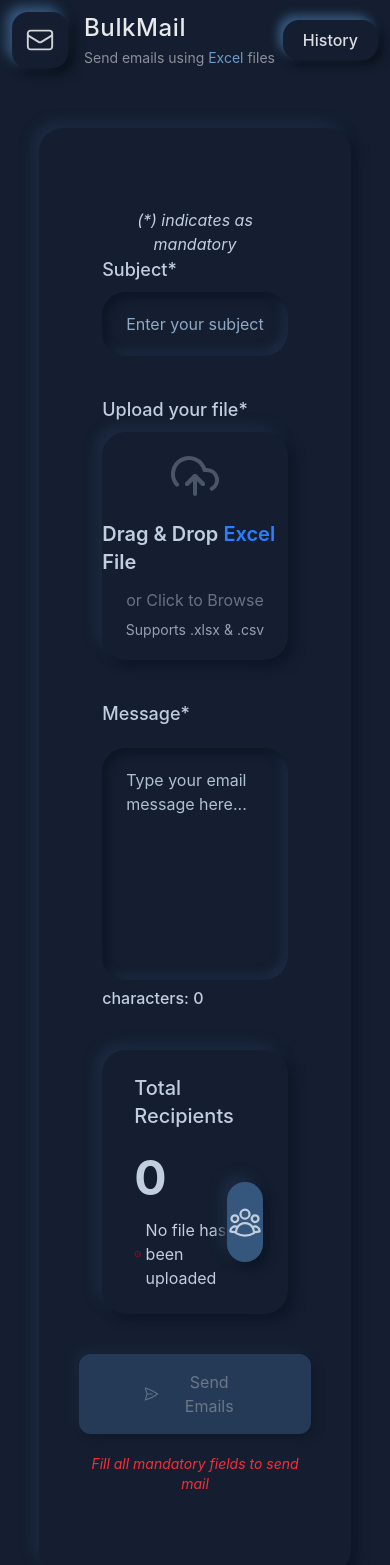
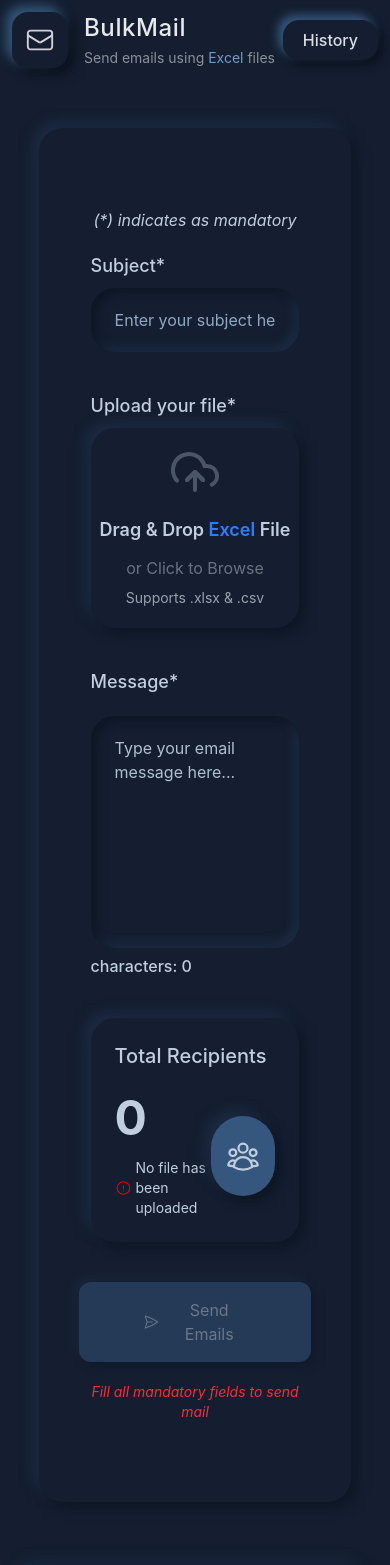
Before and after one commit to rajak1122/BulkMail, a React (Vite) app in the folder frontend/: page / in a window 390 px wide. Shown: the top 1565 px of the page. Built offline with nearby package versions, Linux system fonts and the light colour scheme.

Commit message:
Revised responsive design

```diff
--- a/frontend/src/components/EmailCountCard.jsx
+++ b/frontend/src/components/EmailCountCard.jsx
@@ -6,13 +6,13 @@ function EmailCountCard({ emailList, fileUploaded }) {
   return (
     <>
       <div className="flex justify-center mt-10">
-        <div className="w-[80%] md:w-[50%] rounded-3xl bg-[#141E30] shadow-[6px_6px_12px_#0D1625,-6px_-6px_12px_#1D2B43] px-8 py-6">
+        <div className="w-[90%] md:w-[50%] rounded-3xl bg-[#141E30] shadow-[6px_6px_12px_#0D1625,-6px_-6px_12px_#1D2B43] px-6 py-6">
           <h2 className="text-[#C1CEDD] text-xl md:text-2xl font-medium">
             Total Recipients
           </h2>
 
           <div className="mt-6 flex items-center justify-between">
-            <div>
+            <div className="w-[60%]">
               <h1 className="text-5xl font-bold text-[#C1CEDD]">
                 {emailList.length}
               </h1>
@@ -20,23 +20,23 @@ function EmailCountCard({ emailList, fileUploaded }) {
               <div className="flex items-center gap-1 mt-2">
                 {!fileUploaded ? (
                   <div className="flex items-center gap-1 mt-2">
-                    <HiOutlineExclamationCircle className="text-lg md:text-xl text-red-600" />
+                    <HiOutlineExclamationCircle className="text-4xl md:text-3xl text-red-600" />
 
-                    <p className="text-[#C1CEDD] md:text-xl">
+                    <p className="text-[#C1CEDD] text-sm md:text-xl">
                       No file has been uploaded
                     </p>
                   </div>
                 ) : emailList.length > 0 ? (
                   <div className="flex items-center gap-1 mt-2">
-                    <HiOutlineCheckCircle className="text-lg md:text-xl text-[#6FAF8F]" />
+                    <HiOutlineCheckCircle className="text-4xl md:text-3xl text-[#6FAF8F]" />
 
-                    <p className="text-[#35577D] md:text-xl">Ready to Send</p>
+                    <p className="text-[#35577D] md:text-sm">Ready to Send</p>
                   </div>
                 ) : (
                   <div className="flex items-center gap-1 mt-2">
-                    <HiOutlineExclamationCircle className="text-lg md:text-xl text-[#B85C5C]" />
+                    <HiOutlineExclamationCircle className="text-4xl md:text-3xl text-[#B85C5C]" />
 
-                    <p className="text-[#35577D] md:text-xl">
+                    <p className="text-[#35577D] md:text-sm">
                       No valid email addresses found
                     </p>
                   </div>
--- a/frontend/src/components/FileUploader.jsx
+++ b/frontend/src/components/FileUploader.jsx
@@ -55,7 +55,7 @@ function FileUploader({
   return (
     <>
       <div className="flex justify-center mt-10">
-        <div className="w-[80%] md:w-[50%]">
+        <div className="w-[90%] md:w-[50%]">
           <h1 className="mb-2 text-lg font-medium text-[#C1CEDD] md:text-3xl">
             Upload your file*
           </h1>
@@ -68,7 +68,7 @@ function FileUploader({
             >
               <FiUploadCloud className="text-5xl text-gray-600" />
 
-              <h2 className="text-xl text-[#C1CEDD] font-semibold mt-5">
+              <h2 className="text-lg text-[#C1CEDD] font-semibold mt-5">
                 Drag & Drop <span className="text-blue-500">Excel</span> File
               </h2>
               <p className="text-gray-500 mt-3">or Click to Browse</p>
--- a/frontend/src/components/MessageInput.jsx
+++ b/frontend/src/components/MessageInput.jsx
@@ -4,7 +4,7 @@ function MessageInput({ message, setMessage }) {
   return (
     <>
       <div className="flex justify-center mt-10">
-        <div className="w-[80%] md:w-[50%]">
+        <div className="w-[90%] md:w-[50%]">
           <h1 className="mb-2 text-lg font-medium text-[#C1CEDD] md:text-3xl">
             Message*
           </h1>
--- a/frontend/src/components/SubjectInput.jsx
+++ b/frontend/src/components/SubjectInput.jsx
@@ -2,8 +2,8 @@ function SubjectInput({ subject, setSubject }) {
   return (
     <>
       <div className="flex justify-center mt-10">
-        <div className="w-[80%] md:w-[50%]">
-          <p className="text-center italic text-[#C1CEDD]">
+        <div className="w-[90%] md:w-[50%]">
+          <p className="text-center mb-5 italic text-[#C1CEDD]">
             (*) indicates as mandatory
           </p>
           <h1 className="mb-2 text-lg font-medium text-[#C1CEDD] md:text-3xl">
```
